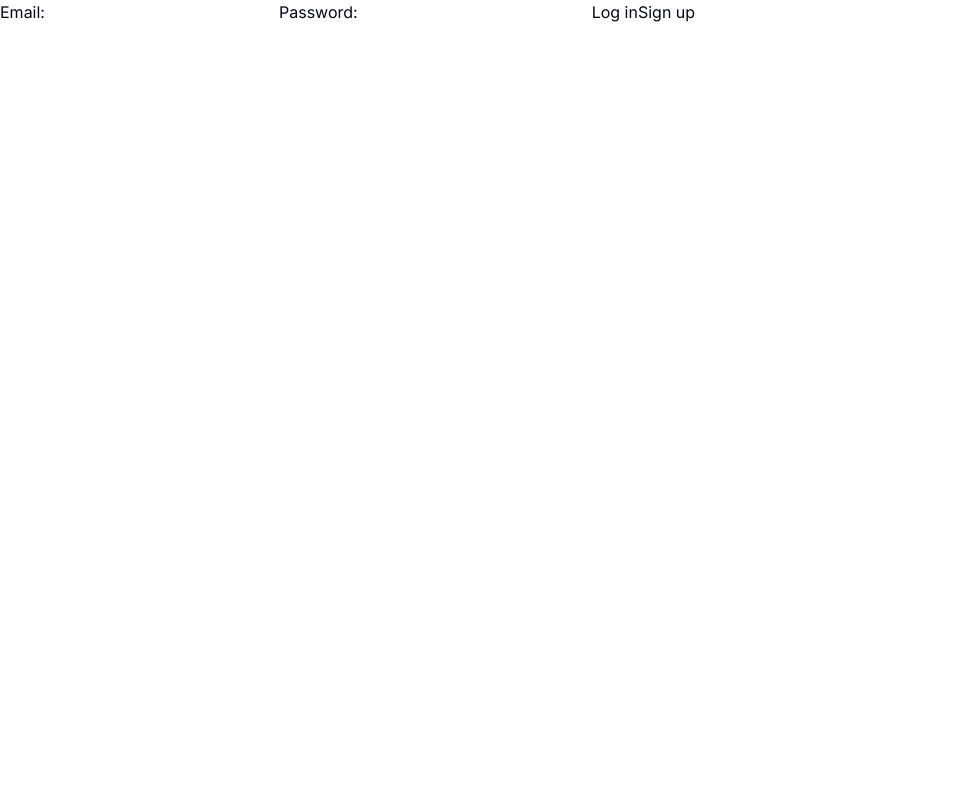
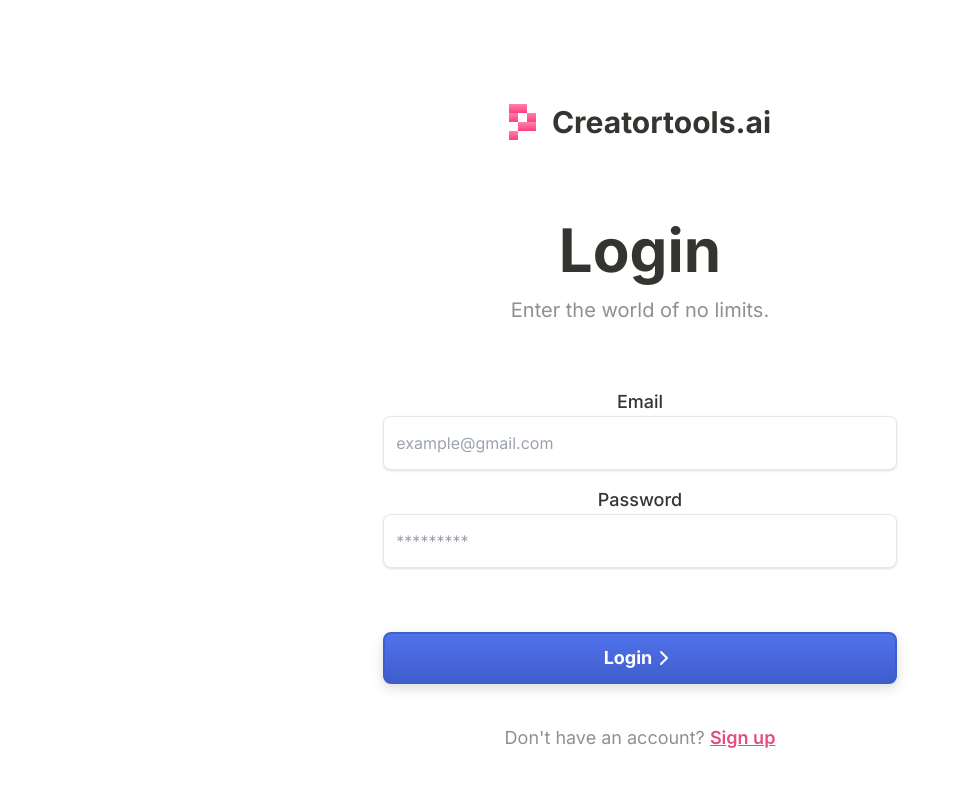
Before and after one commit to Shobhit-Nagpal/1811-assignment, a Next.js app: page /login in a window 1280 px wide. Shown: the top 786 px of the page, without its empty margins (0-961 px from the left). Built offline with nearby package versions, Linux system fonts and the light colour scheme.

Commit message:
Make login page and redirect from home page buttons

```diff
--- a/src/app/login/page.tsx
+++ b/src/app/login/page.tsx
@@ -1,14 +1,56 @@
-import { login, signup } from './actions'
+import { Button } from "@/components/ui/button";
+import { login, signup } from "./actions";
+import { ChevronRight } from "lucide-react";
+import Logo from "@/components/Logo";
+import Link from "next/link";
 
 export default function LoginPage() {
   return (
-    <form>
-      <label htmlFor="email">Email:</label>
-      <input id="email" name="email" type="email" required />
-      <label htmlFor="password">Password:</label>
-      <input id="password" name="password" type="password" required />
-      <button formAction={login}>Log in</button>
-      <button formAction={signup}>Sign up</button>
-    </form>
-  )
+    <main className="flex min-h-screen flex-col items-center justify-start p-6 mt-20">
+      <Logo />
+      <div className="mt-20 flex flex-col items-center justify-center w-full sm:w-1/2 gap-y-4">
+        <div className="flex flex-col items-center justify-center mb-8">
+          <h1 className="text-6xl font-bold text-[#363430] mb-4">Login</h1>
+          <p className="text-xl text-[#91908F] mb-4">
+            Enter the world of no limits.
+          </p>
+        </div>
+        <form className="mb-8 w-full">
+          <div className="flex flex-col items-center justify-center mb-4">
+            <label className="font-medium text-lg text-[#363430] block">
+              Email
+            </label>
+            <input
+              className="shadow appearance-none border rounded-lg w-5/6 py-4 px-3 text-gray-700 leading-tight focus:outline-none focus:shadow-outline"
+              id="email"
+              type="email"
+              placeholder="example@gmail.com"
+            />
+          </div>
+
+          <div className="flex flex-col items-center justify-center mb-4">
+            <label className="font-medium text-lg text-[#363430] block">
+              Password
+            </label>
+            <input
+              className="shadow appearance-none border rounded-lg w-5/6 py-4 px-3 text-gray-700 leading-tight focus:outline-none focus:shadow-outline"
+              id="password"
+              type="password"
+              placeholder="*********"
+            />
+          </div>
+        </form>
+
+        <Button className="w-5/6 bg-[linear-gradient(to_bottom,#5072EA,#3F5ECD)] drop-shadow-[0px_0px_0px_rgba(169,18.69,1)] drop-shadow-[0px_4px_6px_rgba(0,0,0,0.14)] shadow-[0px_-2px_1px{rgba(0,0,0,.14)}] border-2 border-solid border-[#3F5ECD] text-white p-6 text-lg rounded-lg font-bold transition-all hover:bg-pink-700 mb-6">
+          Login <ChevronRight />
+        </Button>
+        <p className="text-[#91908F] text-lg">
+          Don't have an account?{" "}
+          <Link href="/sign-up" className="text-pink font-semibold underline">
+            Sign up
+          </Link>
+        </p>
+      </div>
+    </main>
+  );
 }
--- a/src/components/Hero.tsx
+++ b/src/components/Hero.tsx
@@ -1,7 +1,13 @@
+"use client";
 import { ArrowDown, ChevronRight, Sparkle } from "lucide-react";
 import { Button } from "./ui/button";
+import { useRouter } from "next/navigation";
 
 export default function Hero() {
+  const router = useRouter();
+  function handleLoginClick() {
+    router.push("/login");
+  }
   return (
     <div className="container mx-auto px-6 py-12 bg-white text-center flex flex-col items-center justify-center">
       <div className="mb-6 bg-[#FBFBFB] border-solid border-2 border-[#E2E2E2] rounded-full w-fit p-2 font-semibold text-[#363430] flex items-center justify-center">
@@ -19,7 +25,7 @@ export default function Hero() {
         We are ready to be your creator co-pilot. Generate ideas, SEO friendly
         blogs & LinkedIn posts from videos, Audiograms
       </p>
-      <Button className="bg-[linear-gradient(to_bottom,#FF81AC,#FF3F80)] drop-shadow-[0px_0px_0px_rgba(169,18.69,1)] drop-shadow-[0px_4px_6px_rgba(0,0,0,0.14)] shadow-[0px_-2px_1px{rgba(0,0,0,.14)}] border-2 border-solid border-[#FF81AC] text-white p-6 text-lg rounded-lg font-bold transition-all hover:bg-pink-700 mb-6">
+      <Button className="bg-[linear-gradient(to_bottom,#FF81AC,#FF3F80)] drop-shadow-[0px_0px_0px_rgba(169,18.69,1)] drop-shadow-[0px_4px_6px_rgba(0,0,0,0.14)] shadow-[0px_-2px_1px{rgba(0,0,0,.14)}] border-2 border-solid border-[#FF81AC] text-white p-6 text-lg rounded-lg font-bold transition-all hover:bg-pink-700 mb-6" onClick={() => handleLoginClick()}>
         Login and explore <ChevronRight />
       </Button>
       <p className="flex items-center justify-center gap-x-2 text-pink font-semibold mb-12 text-xl px-16">
--- a/src/components/Navbar.tsx
+++ b/src/components/Navbar.tsx
@@ -1,13 +1,19 @@
+"use client";
 import Image from "next/image";
 import { Button } from "./ui/button";
 import Logo from "./Logo";
+import { useRouter } from "next/navigation";
 
 export default function Navbar() {
+  const router = useRouter();
+  function handleLoginClick() {
+    router.push("/login");
+  }
   return (
     <div className="flex items-center justify-between w-5/6 my-10 px-12 sm:px-20">
       <Logo />
       <div>
-        <Button variant="outline" className="text-lg font-bold">
+        <Button variant="outline" className="text-lg font-bold" onClick={() => handleLoginClick()}>
           <Image
             src="/user.svg"
             alt="User icon"
```
